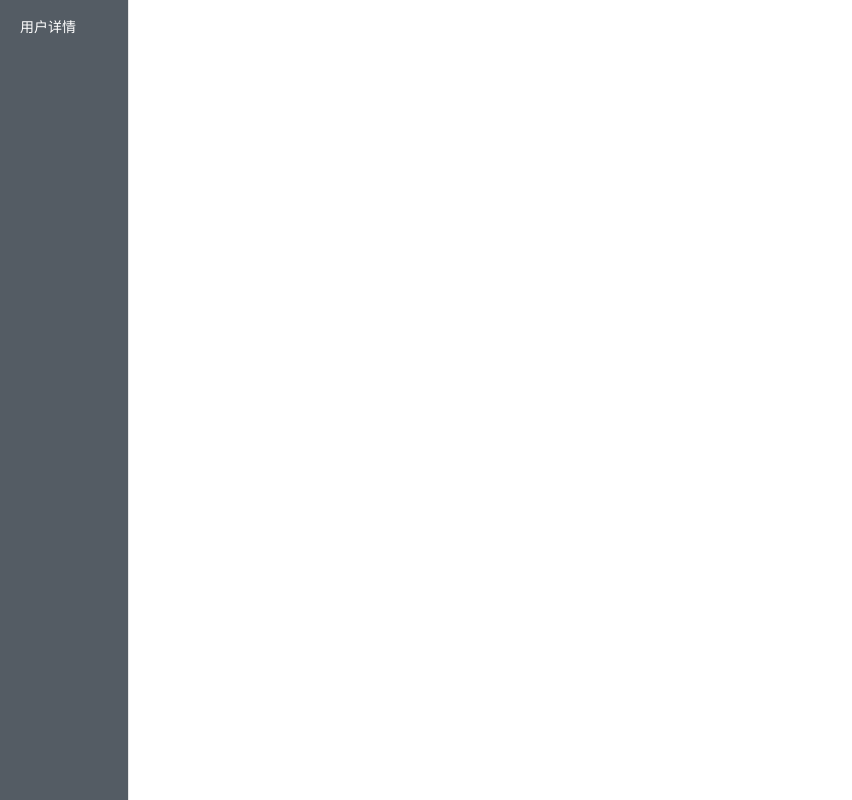
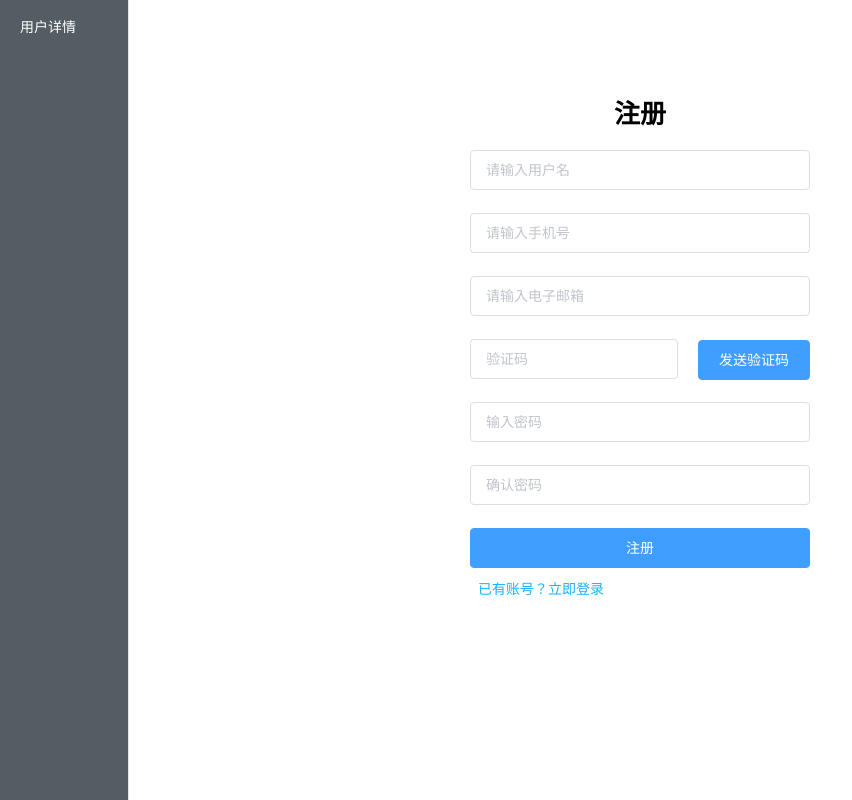
Before and after one commit to liqi0126/rental_platform_frontend, a Vue app: page /logon in a window 1280 px wide. Shown: the whole page, without its empty margins (0-852 px from the left). Built offline with nearby package versions, Linux system fonts and the light colour scheme.

Commit message:
add new page login logon

```diff
--- a/src/router/index.ts
+++ b/src/router/index.ts
@@ -8,6 +8,16 @@ const routes: Array<RouteConfig> = [
     path: '/admin',
     name: 'admin',
     component: () => import('../views/admin.vue')
+  },
+  {
+    path: '/login',
+    name: 'login',
+    component: () => import('../views/login.vue')
+  },
+  {
+    path: '/logon',
+    name: 'logon',
+    component: () => import('../views/logon.vue')
   }
 ]
 
--- /dev/null
+++ b/src/views/login.vue
@@ -0,0 +1,141 @@
+<template>
+  <div>
+    <div class="register-wrapper">
+      <div id="register">
+        <p class="title">登录</p>
+        <el-form
+          :model="ruleForm"
+          ref="ruleForm"
+          label-width="0"
+          class="demo-ruleForm"
+        >
+        <el-form-item prop="name">
+            <el-input v-model="ruleForm.username" placeholder="请输入用户名"></el-input>
+        </el-form-item>
+        <el-form-item prop="pass">
+            <el-input type="password" v-model="ruleForm.pass" placeholder="输入密码"></el-input>
+        </el-form-item>
+        <el-form-item>
+        <el-button type="primary" @click="submitForm(ruleForm)" style="width:100%;">登录</el-button>
+        <p class="login" @click="gotoLogon">还没有账号？立即注册</p>
+          </el-form-item>
+        </el-form>
+      </div>
+    </div>
+  </div>
+</template>
+
+
+<script>
+import Axios from 'axios'
+export default {
+  name: "Login",
+  data() {
+    return {
+      ruleForm: {
+        username: "",
+        pass: ""
+      },
+    }
+  },
+  methods: {
+    // <!--提交注册-->
+    submitForm(formName) {
+        console.log(formName)
+        Axios.post('api/v1/login', {
+            data: {
+                username: this.ruleForm.username,
+                password: this.ruleForm.pass,
+            }
+        })
+        .then((response) => {
+            console.log(response.data)
+            setTimeout(() => {
+                alert('注册成功')
+            }, 400);
+        })
+        .catch((error) => {
+            alert('error:' + error)
+        })
+    },
+    // <!--进入注册页-->
+    gotoLogon() {
+      this.$router.push({
+        path: "/logon"
+      });
+    }
+  }
+};
+</script>
+
+<style scoped>
+.loading-wrapper {
+  position: fixed;
+  top: 0;
+  right: 0;
+  left: 0;
+  bottom: 0;
+  background: #aedff8;
+  display: flex;
+  align-items: center;
+  justify-content: center;
+}
+.register-wrapper img {
+  position: absolute;
+  z-index: 1;
+}
+.register-wrapper {
+  position: fixed;
+  top: 0;
+  right: 0;
+  left: 0;
+  bottom: 0;
+}
+#register {
+  max-width: 340px;
+  margin: 60px auto;
+  background: #fff;
+  padding: 20px 40px;
+  border-radius: 10px;
+  position: relative;
+  z-index: 9;
+}
+.title {
+  font-size: 26px;
+  line-height: 50px;
+  font-weight: bold;
+  margin: 10px;
+  text-align: center;
+}
+.el-form-item {
+  text-align: center;
+}
+.login {
+  margin-top: 10px;
+  font-size: 14px;
+  line-height: 22px;
+  color: #1ab2ff;
+  cursor: pointer;
+  text-align: left;
+  text-indent: 8px;
+  width: 160px;
+}
+.login:hover {
+  color: #2c2fd6;
+}
+.code >>> .el-form-item__content {
+  display: flex;
+  align-items: center;
+  justify-content: space-between;
+}
+.code button {
+  margin-left: 20px;
+  width: 140px;
+  text-align: center;
+}
+.el-button--primary:focus {
+  background: #409EFF;
+  border-color: #409EFF;
+  color: #fff;
+}
+</style>
--- /dev/null
+++ b/src/views/logon.vue
@@ -0,0 +1,264 @@
+<template>
+  <div>
+    <div class="register-wrapper">
+      <div id="register">
+        <p class="title">注册</p>
+        <el-form
+          :model="ruleForm2"
+          status-icon
+          :rules="rules2"
+          ref="ruleForm2"
+          label-width="0"
+          class="demo-ruleForm"
+        >
+        <el-form-item prop="name">
+            <el-input v-model="ruleForm2.username" placeholder="请输入用户名"></el-input>
+        </el-form-item>
+        <el-form-item prop="tel">
+            <el-input v-model="ruleForm2.tel" placeholder="请输入手机号"></el-input>
+        </el-form-item>
+        <el-form-item prop="email">
+            <el-input v-model="ruleForm2.email" placeholder="请输入电子邮箱"></el-input>
+        </el-form-item>
+        <el-form-item prop="smscode" class="code">
+            <el-input v-model="ruleForm2.smscode" placeholder="验证码"></el-input>
+        <el-button type="primary" :disabled='isDisabled' @click="sendCode">{{buttonText}}</el-button>
+        </el-form-item>
+        <el-form-item prop="pass">
+            <el-input type="password" v-model="ruleForm2.pass" placeholder="输入密码"></el-input>
+        </el-form-item>
+        <el-form-item prop="checkPass">
+            <el-input type="password" v-model="ruleForm2.checkPass" placeholder="确认密码"></el-input>
+        </el-form-item>
+        <el-form-item>
+            <el-button type="primary" @click="submitForm(ruleForm2)" style="width:100%;">注册</el-button>
+        <p class="login" @click="gotoLogin">已有账号？立即登录</p>
+        </el-form-item>
+        </el-form>
+      </div>
+    </div>
+  </div>
+</template>
+
+
+<script>
+import Axios from 'axios'
+export default {
+  name: "Register",
+  data() {
+    // <!--验证手机号是否合法-->
+    let checkTel = (rule, value, callback) => {
+      if (value === '') {
+        callback(new Error('请输入手机号码'))
+      } else if (!this.checkMobile(value)) {
+        callback(new Error('手机号码不合法'))
+      } else {
+        callback()
+      }
+    }
+    //  <!--验证码是否为空-->
+    let checkSmscode = (rule, value, callback) => {
+      if (value === '') {
+        callback(new Error('请输入手机验证码'))
+      } else {
+        callback()
+      }
+    }
+    // <!--电子邮箱是否为空-->
+    let checkEmail = (rule, value, callback) => {
+      if (value === '') {
+        callback(new Error('请输入电子邮箱'))
+      } else {
+        callback()
+      }
+    }
+    // <!--验证密码-->
+    let validatePass = (rule, value, callback) => {
+      if (value === "") {
+        callback(new Error("请输入密码"))
+      } else {
+        if (this.ruleForm2.checkPass !== "") {
+          this.$refs.ruleForm2.validateField("checkPass");
+        }
+        callback()
+      }
+    }
+    // <!--二次验证密码-->
+    let validatePass2 = (rule, value, callback) => {
+      if (value === "") {
+        callback(new Error("请再次输入密码"));
+      } else if (value !== this.ruleForm2.pass) {
+        callback(new Error("两次输入密码不一致!"));
+      } else {
+        callback();
+      }
+    };
+    // <!--用户名是否为空-->
+    let validateUsername = (rule, value, callback) => {
+      if (value === '') {
+        callback(new Error('请输入用户名'))
+      } else {
+        callback()
+      }
+    }
+
+    return {
+      ruleForm2: {
+        username: "",
+        tel: "",
+        email: "",
+        pass: "",
+        checkPass: "",
+        is_enter: false,
+        smscode: ""
+      },
+      rules2: {
+        username: [{ validator: validateUsername, trigger: 'change' }],
+        pass: [{ validator: validatePass, trigger: 'change' }],
+        checkPass: [{ validator: validatePass2, trigger: 'change' }],
+        email: [{ validator: checkEmail, trigger: 'change' }],
+        tel: [{ validator: checkTel, trigger: 'change' }],
+        smscode: [{ validator: checkSmscode, trigger: 'change' }],
+      },
+      buttonText: '发送验证码',
+      isDisabled: false, // 是否禁止点击发送验证码按钮
+      flag: true
+    }
+  },
+  methods: {
+    // <!--发送验证码-->
+    sendCode () {
+      let tel = this.ruleForm2.tel
+      if (this.checkMobile(tel)) {
+        console.log(tel)
+        let time = 60
+        this.buttonText = '已发送'
+        this.isDisabled = true
+        if (this.flag) {
+          this.flag = false;
+          let timer = setInterval(() => {
+            time--;
+            this.buttonText = time + ' 秒'
+            if (time === 0) {
+              clearInterval(timer);
+              this.buttonText = '重新获取'
+              this.isDisabled = false
+              this.flag = true;
+            }
+          }, 1000)
+        }
+      }
+    },
+    // <!--提交注册-->
+    submitForm(formName) {
+      console.log(formName)
+      Axios.patch('api/v1/rest-auth/registration', {
+          data: {
+            username: this.ruleForm2.username,
+            password: this.ruleForm2.pass,
+            address: this.ruleForm2.address,
+            email: this.ruleForm2.email,
+            phone: this.ruleForm2.tel,
+            is_renter: this.ruleForm2.is_enter
+          }
+      })
+      .then((response) => {
+        console.log(response.data)
+        setTimeout(() => {
+            alert('注册成功')
+        }, 400);
+      })
+      .catch((error) => {
+        alert('error:' + error)
+      })
+    },
+    // <!--进入登录页-->
+    gotoLogin() {
+      this.$router.push({
+        path: "/login"
+      });
+    },
+    // 验证手机号
+    checkMobile(str) {
+      let re = /^1\d{10}$/
+      if (re.test(str)) {
+        return true;
+      } else {
+        return false;
+      }
+    }
+  }
+};
+</script>
+
+<style scoped>
+.loading-wrapper {
+  position: fixed;
+  top: 0;
+  right: 0;
+  left: 0;
+  bottom: 0;
+  background: #aedff8;
+  display: flex;
+  align-items: center;
+  justify-content: center;
+}
+.register-wrapper img {
+  position: absolute;
+  z-index: 1;
+}
+.register-wrapper {
+  position: fixed;
+  top: 0;
+  right: 0;
+  left: 0;
+  bottom: 0;
+}
+#register {
+  max-width: 340px;
+  margin: 60px auto;
+  background: #fff;
+  padding: 20px 40px;
+  border-radius: 10px;
+  position: relative;
+  z-index: 9;
+}
+.title {
+  font-size: 26px;
+  line-height: 50px;
+  font-weight: bold;
+  margin: 10px;
+  text-align: center;
+}
+.el-form-item {
+  text-align: center;
+}
+.login {
+  margin-top: 10px;
+  font-size: 14px;
+  line-height: 22px;
+  color: #1ab2ff;
+  cursor: pointer;
+  text-align: left;
+  text-indent: 8px;
+  width: 160px;
+}
+.login:hover {
+  color: #2c2fd6;
+}
+.code >>> .el-form-item__content {
+  display: flex;
+  align-items: center;
+  justify-content: space-between;
+}
+.code button {
+  margin-left: 20px;
+  width: 140px;
+  text-align: center;
+}
+.el-button--primary:focus {
+  background: #409EFF;
+  border-color: #409EFF;
+  color: #fff;
+}
+</style>
```
